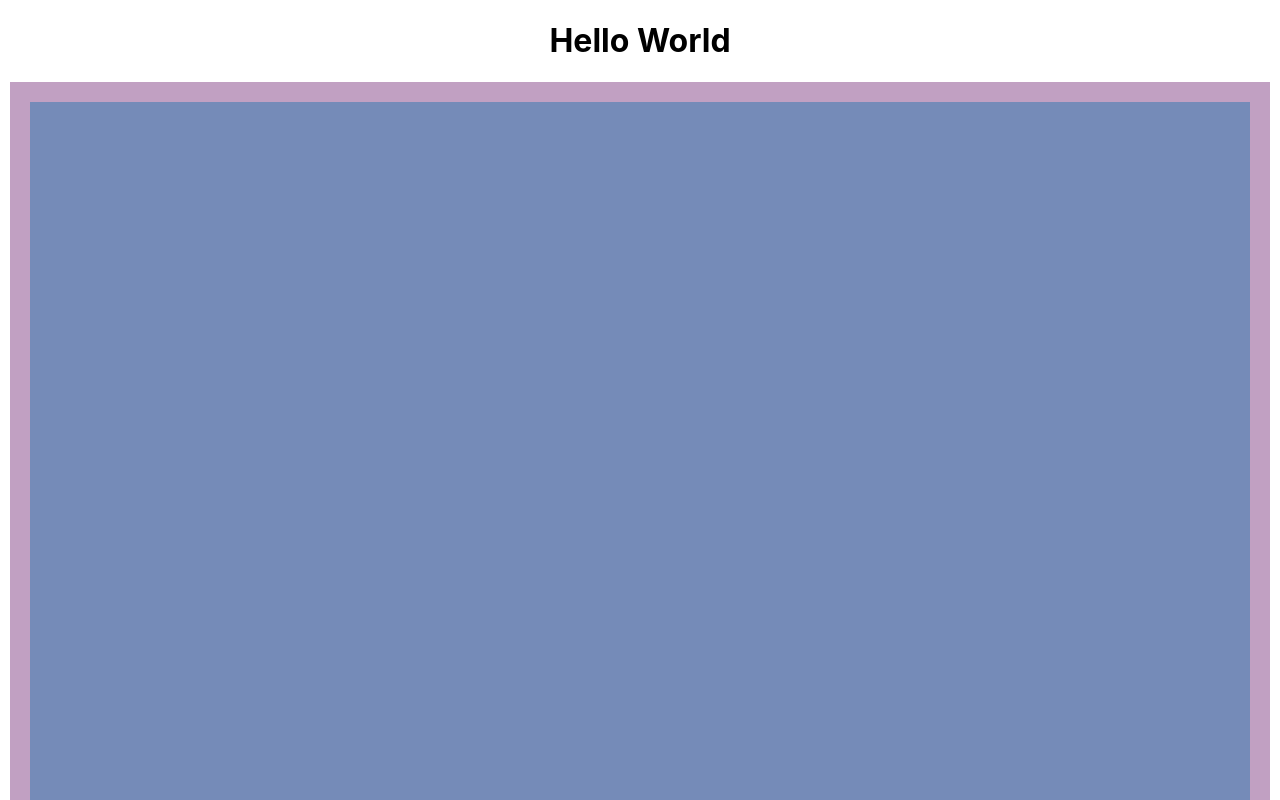
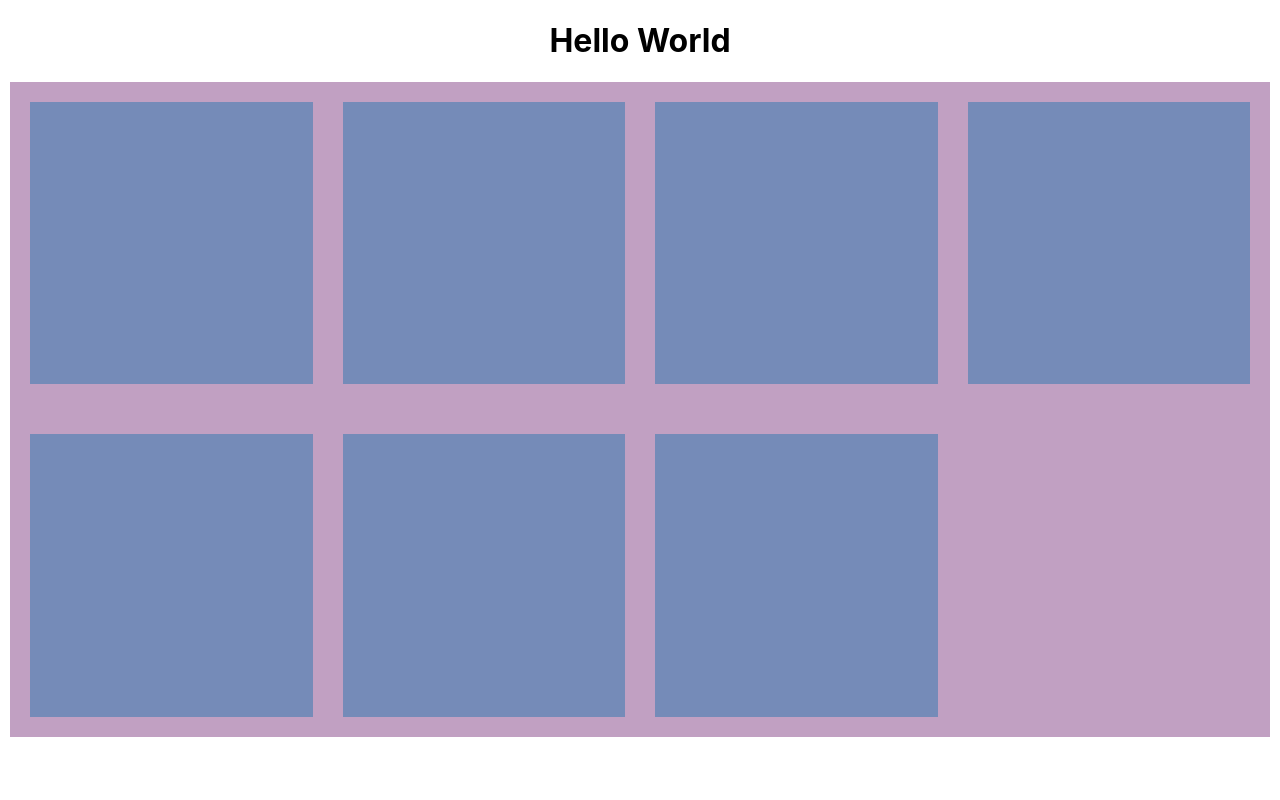
Before and after one commit to Haydilliams/download-page, a React (Create React App) app: page / in a window 1280 px wide. Shown: the top 800 px of the page. Built offline with nearby package versions, Linux system fonts and the light colour scheme.

Commit message:
Added media queries for most devices. Layout is now quite responsive

```diff
--- a/src/App.scss
+++ b/src/App.scss
@@ -4,7 +4,7 @@
     background-color: #c1a0c2;
     display: grid;
     grid-template-columns: repeat(1, auto);
-    grid-gap: 40px;
+    grid-gap: 50px;
     padding: 20px;
     margin: 10px;
 
@@ -15,5 +15,28 @@
     width: 100%;
     padding-top: 100%; /* 1:1 Aspect Ratio */
     margin: auto;
-    justify-items: center;
   }
+
+  @media screen and (min-width: 568px) {
+      .wrapper {
+        grid-template-columns: repeat(2, auto);
+        grid-gap: 20px;
+        grid-row-gap: 50px;
+      }
+  }
+
+  @media screen and (min-width: 768px) {
+    .wrapper {
+      grid-template-columns: repeat(3, auto);
+      grid-gap: 20px;
+      grid-row-gap: 50px;
+    }
+
+    @media screen and (min-width: 1024px) {
+        .wrapper {
+          grid-template-columns: repeat(4, auto);
+          grid-gap: 30px;
+          grid-row-gap: 50px;
+        }
+    }
+}
```
